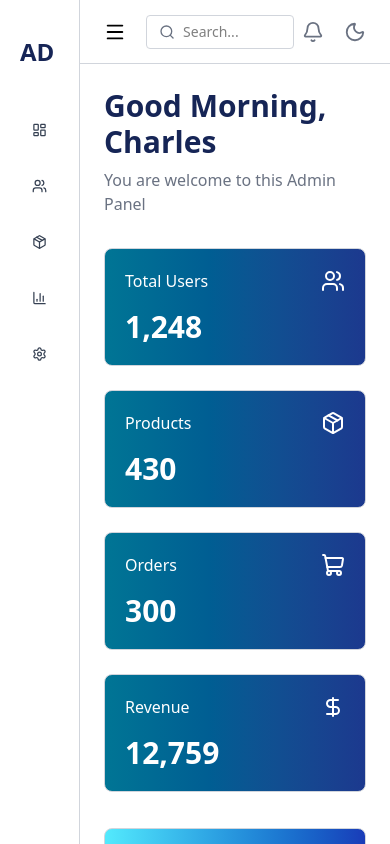
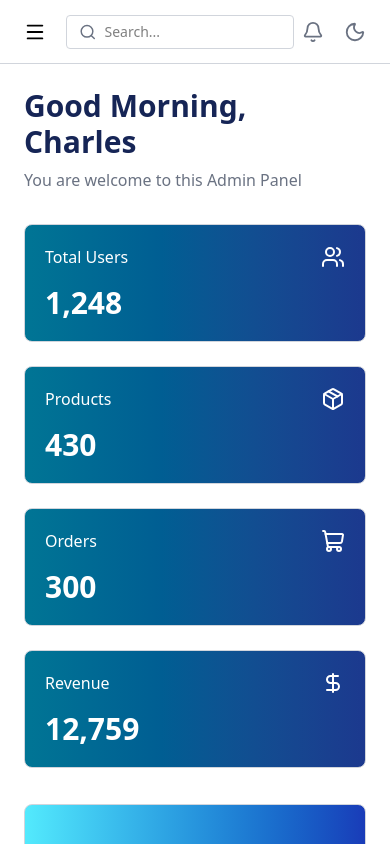
Before and after one commit to charlesdauda/simple-dashboard, a Next.js app: page / in a window 390 px wide. Shown: the top 844 px of the page. Built offline with nearby package versions, Linux system fonts and the light colour scheme.

Commit message:
initial commit

```diff
--- a/app/_components/Sidebar.tsx
+++ b/app/_components/Sidebar.tsx
@@ -1,14 +1,27 @@
 'use client'
 
-import { BarChart3, LayoutDashboard, LogOut, Package, Settings, User, Users } from "lucide-react"
+import { BarChart3, LayoutDashboard, LogOut, Package, Settings, User,  Users, X } from "lucide-react"
+
 interface SidebarProps {
     isSidebarOpen: boolean;
+    setIsSidebarOpen: React.Dispatch<React.SetStateAction<boolean>>;
 }
 
-const Sidebar = ({ isSidebarOpen }: SidebarProps) => {
+const Sidebar = ({ isSidebarOpen, setIsSidebarOpen }: SidebarProps) => {
 
     return (
-        <aside className={`flex flex-col ${isSidebarOpen ? "w-64" : "w-20"} lg:w-64 min-h-screen border-r border-gray-300 p-5 flex-shrink-0 transition-all duration-300 `} >
+        <aside className={`fixed top-0 left-0 z-50 h-screen bg-white border-r border-gray-300 p-5 w-64 flex flex-col transition-transform duration-300
+                ${isSidebarOpen ? "translate-x-0" : "-translate-x-full"} lg:static lg:translate-x-0 `} >
+
+            {/* Close Button Mobile */}
+            <div className="flex justify-end lg:hidden mb-4">
+                <button
+                    onClick={() => setIsSidebarOpen(false)}
+                    className="p-2 rounded-md hover:bg-gray-100" >
+                    <X size={22} />
+                </button>
+            </div>
+
             <div className="mb-10">
                 <h1 className="text-2xl font-extrabold text-blue-950 mt-4 hidden lg:block">
                     Admin Dashboard
@@ -72,9 +85,7 @@ const Sidebar = ({ isSidebarOpen }: SidebarProps) => {
                 </a>
             </div>
         </aside>
-
     )
 }
 
-
 export default Sidebar;
--- a/app/layout.tsx
+++ b/app/layout.tsx
@@ -19,23 +19,25 @@ export default function RootLayout({
     <html lang="en">
       <body>
         <div className="flex min-h-screen">
-
-          <Sidebar isSidebarOpen={isSidebarOpen} />
-
+         <Sidebar
+              isSidebarOpen={isSidebarOpen}
+              setIsSidebarOpen={setIsSidebarOpen}
+            />
+            {isSidebarOpen && (
+              <div
+              className="fixed inset-0 bg-black/40 z-40 lg:hidden"
+              onClick={() => setIsSidebarOpen(false)}
+              />
+)}
           <div className="flex-1 flex flex-col">
-
             <Navbar
               setIsSidebarOpen={setIsSidebarOpen}
             />
-
             <main className="flex-1 overflow-auto">
               {children}
             </main>
-
             <Footer />
-
           </div>
-
         </div>
       </body>
     </html>
```
